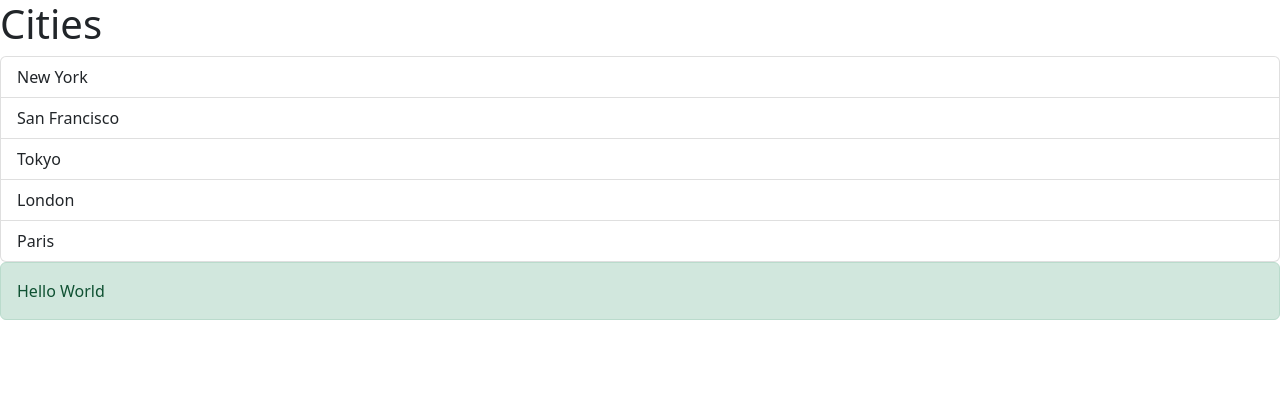
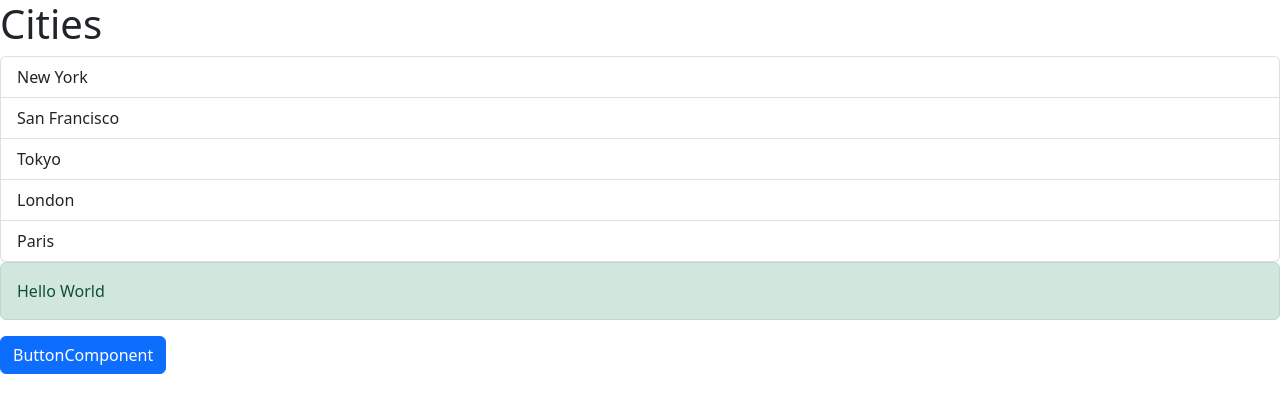
Before and after one commit to raeandres/react-video-game-app-test, a React (Vite) app: page / in a window 1280 px wide. Shown: the top 412 px of the page. Built offline with nearby package versions, Linux system fonts and the light colour scheme.

Commit message:
Exercise: Button
Created Button Component
Created props to pass dynamic color

```diff
--- a/src/App.tsx
+++ b/src/App.tsx
@@ -1,5 +1,7 @@
 import ListGroup from "./components/ListGroup";
 import Alert from "./components/Alert";
+import ButtonComponent from "./components/ButtonComponent";
+import { useState } from "react";
 
 // import Message from "./Message";
 
@@ -9,6 +11,12 @@ function App() {
   const handleSelectItem = (item: string) => {
     console.log(item);
   };
+
+  const handleAction = (item: string) => {
+    console.log(item);
+  };
+
+  const [clickedButton, setClickedButton] = useState("");
 
   return (
     <div>
@@ -20,6 +28,9 @@ function App() {
       <Alert>
         Hello <span>World</span>
       </Alert>
+      <ButtonComponent color="primary" handleAction={handleAction}>
+        Clicked
+      </ButtonComponent>
     </div>
   );
 }
--- /dev/null
+++ b/src/components/ButtonComponent.tsx
@@ -0,0 +1,47 @@
+import React from "react";
+
+const colorList = [
+  "primary",
+  "secondary",
+  "success",
+  "danger",
+  "warning",
+  "info",
+  "light",
+  "dark",
+  "link",
+];
+
+interface Props {
+  children: string;
+  color?:
+    | "primary"
+    | "secondary"
+    | "success"
+    | "danger"
+    | "warning"
+    | "info"
+    | "light"
+    | "dark"
+    | "link";
+  handleAction: (item: string) => void;
+}
+
+const getColor = (colour: string) => {
+  return colour ? colour : "primary";
+};
+
+const ButtonComponent = ({ children, color, handleAction }: Props) => {
+  return (
+    <div
+      className={"btn btn-" + getColor(color as string)}
+      onClick={() => {
+        handleAction(children);
+      }}
+    >
+      ButtonComponent
+    </div>
+  );
+};
+
+export default ButtonComponent;
```
